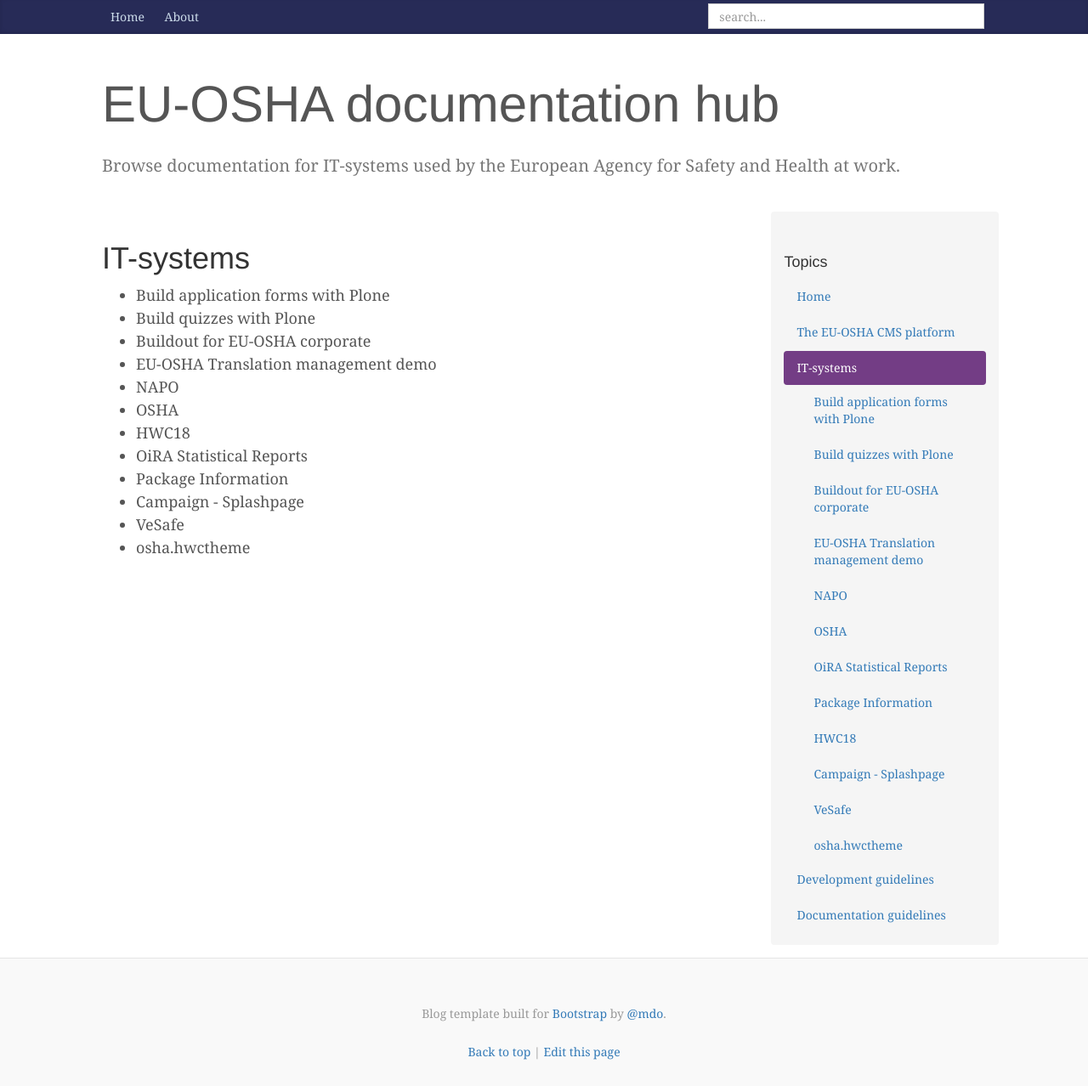
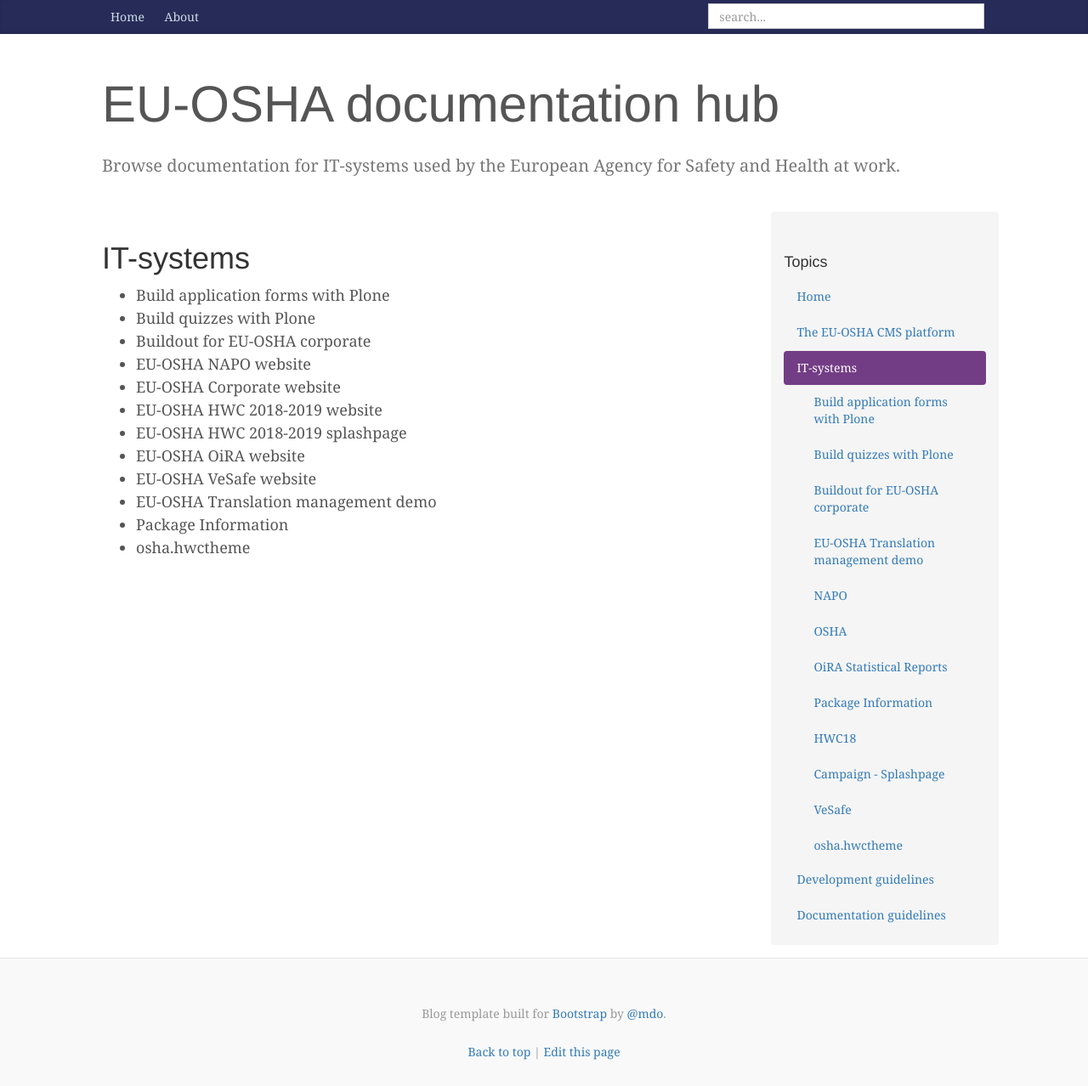
Before and after one commit to EU-OSHA/docs, a Jekyll site: the page built from IT-systems/index.md, in a window 1280 px wide. Shown: the whole page at 85% size. Built offline with Jekyll 4.4.1, drawn with Linux system fonts in a browser that asks for light colours; comment, search, counter and statistics services are not loaded.

Commit message:
Update index.md

```diff
--- a/IT-systems/index.md
+++ b/IT-systems/index.md
@@ -8,13 +8,13 @@ title: IT-systems
 * Build application forms with Plone
 * Build quizzes with Plone
 * Buildout for EU-OSHA corporate
+* EU-OSHA NAPO website
+* EU-OSHA Corporate website
+* EU-OSHA HWC 2018-2019 website
+* EU-OSHA HWC 2018-2019 splashpage
+* EU-OSHA OiRA website
+* EU-OSHA VeSafe website
 * EU-OSHA Translation management demo
-* NAPO
-* OSHA
-* HWC18
-* OiRA Statistical Reports
 * Package Information
-* Campaign - Splashpage
-* VeSafe
 * osha.hwctheme
 <div style="display:none" class="generated_end"></div>
```
